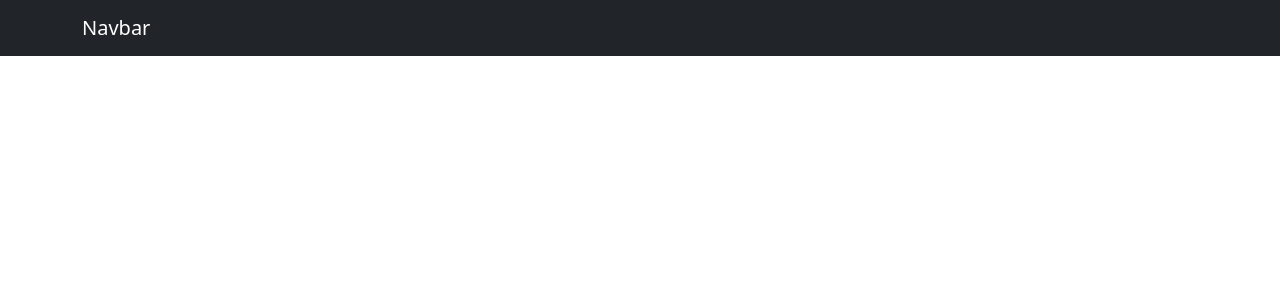
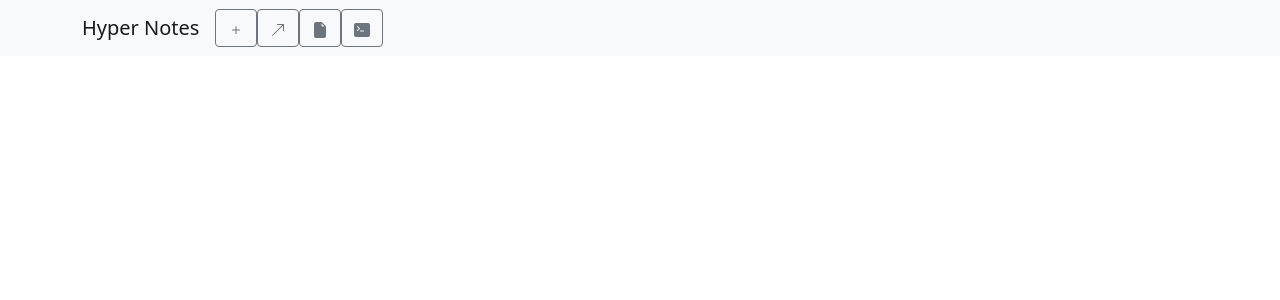
Before and after one commit to FloofyPancakes/hyper-notes, a React (Create React App) app: page / in a window 1280 px wide. Shown: the top 300 px of the page. Built offline with nearby package versions, Linux system fonts and the light colour scheme.

Commit message:
created navbar with buttons

```diff
--- a/package.json
+++ b/package.json
@@ -10,6 +10,7 @@
     "react": "^18.2.0",
     "react-bootstrap": "^2.4.0",
     "react-dom": "^18.2.0",
+    "react-icons": "^4.4.0",
     "react-scripts": "5.0.1",
     "web-vitals": "^2.1.4"
   },
--- a/src/App.js
+++ b/src/App.js
@@ -5,9 +5,6 @@ import Header from './components/Header';
 function App() {
   return (
     <Header />
-    // <div>
-    //   <Header />
-    // </div>
   );
 }
 
--- a/src/components/Header.js
+++ b/src/components/Header.js
@@ -1,15 +1,30 @@
-import logo from '../logo.svg';
-import NavbarBrand from 'react-bootstrap/esm/NavbarBrand';
+import 'bootstrap/dist/css/bootstrap.min.css';
 import Container from 'react-bootstrap/esm/Container';
 import Navbar from 'react-bootstrap/Navbar'
-import 'bootstrap/dist/css/bootstrap.min.css';
-// import { Navbar, Nav, Container } from 'react-bootstrap';
+import NavbarCollapse from 'react-bootstrap/esm/NavbarCollapse';
+import NavDropdown from 'react-bootstrap/esm/NavDropdown';
+import Nav from 'react-bootstrap/esm/Nav';
+import Button from 'react-bootstrap/Button'
+import { BsPlus} from "react-icons/bs";
+import { BsArrowUpRight} from "react-icons/bs";
+import { BsFillFileEarmarkFill } from "react-icons/bs";
+import { BsFillTerminalFill } from "react-icons/bs";
 function Header() {
   return (
-    <Navbar expand="lg" variant="dark" bg="dark">
+    <Navbar expand="lg" bg="light" variant="light">
       <Container>
-        <Navbar.Brand href="#">Navbar</Navbar.Brand>
+        <Navbar.Brand href="#home">Hyper Notes</Navbar.Brand>
+        <Navbar.Collapse id="basic-navbar-nav">
+          <Nav className="me-auto">
+            <Button variant="outline-secondary" > <BsPlus/> </Button>{' '}
+            <Button variant="outline-secondary"> <BsArrowUpRight/> </Button>
+            <Button variant="outline-secondary"> <BsFillFileEarmarkFill/> </Button>
+            <Button variant="outline-secondary"> <BsFillTerminalFill/> </Button>
+          </Nav>
+        </Navbar.Collapse>
+
       </Container>
+
     </Navbar>
   );
 }
```
Also changed, not shown: 1 other file (tests, documents, lock files or other folders).
